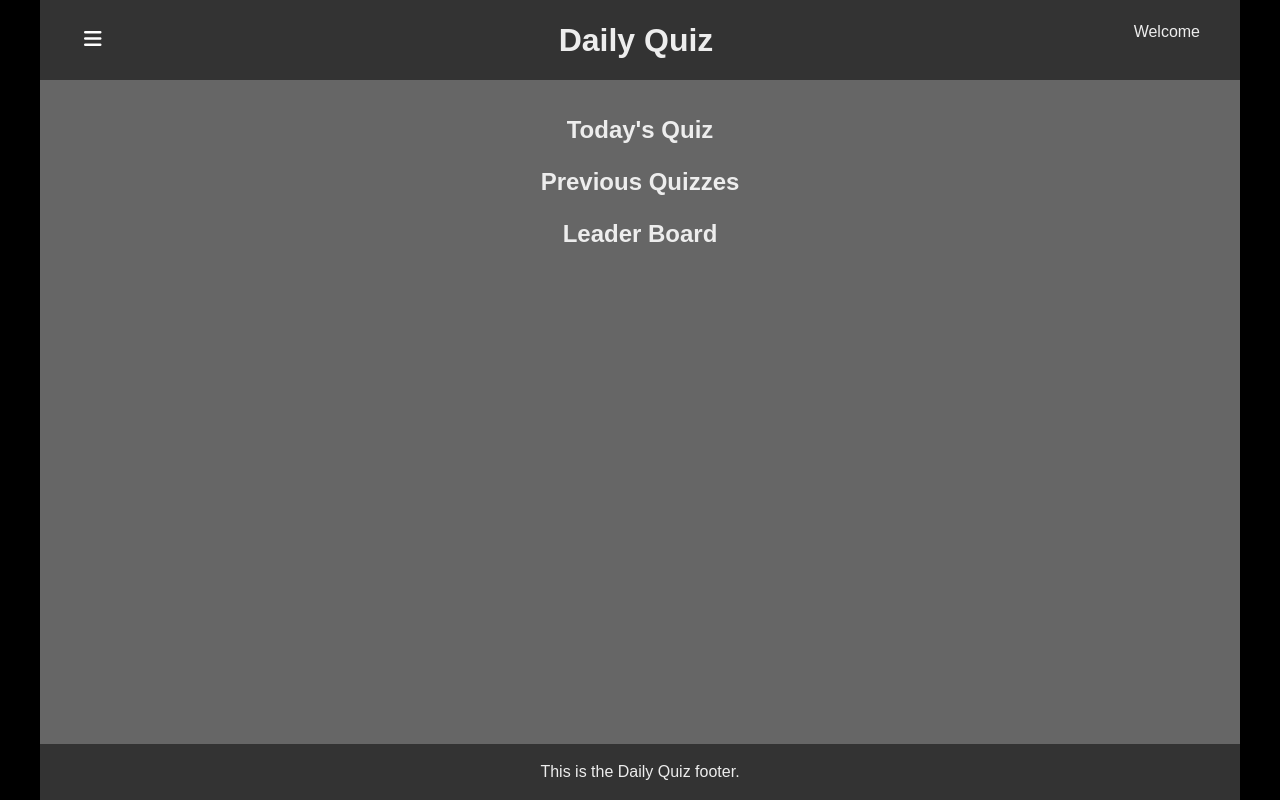
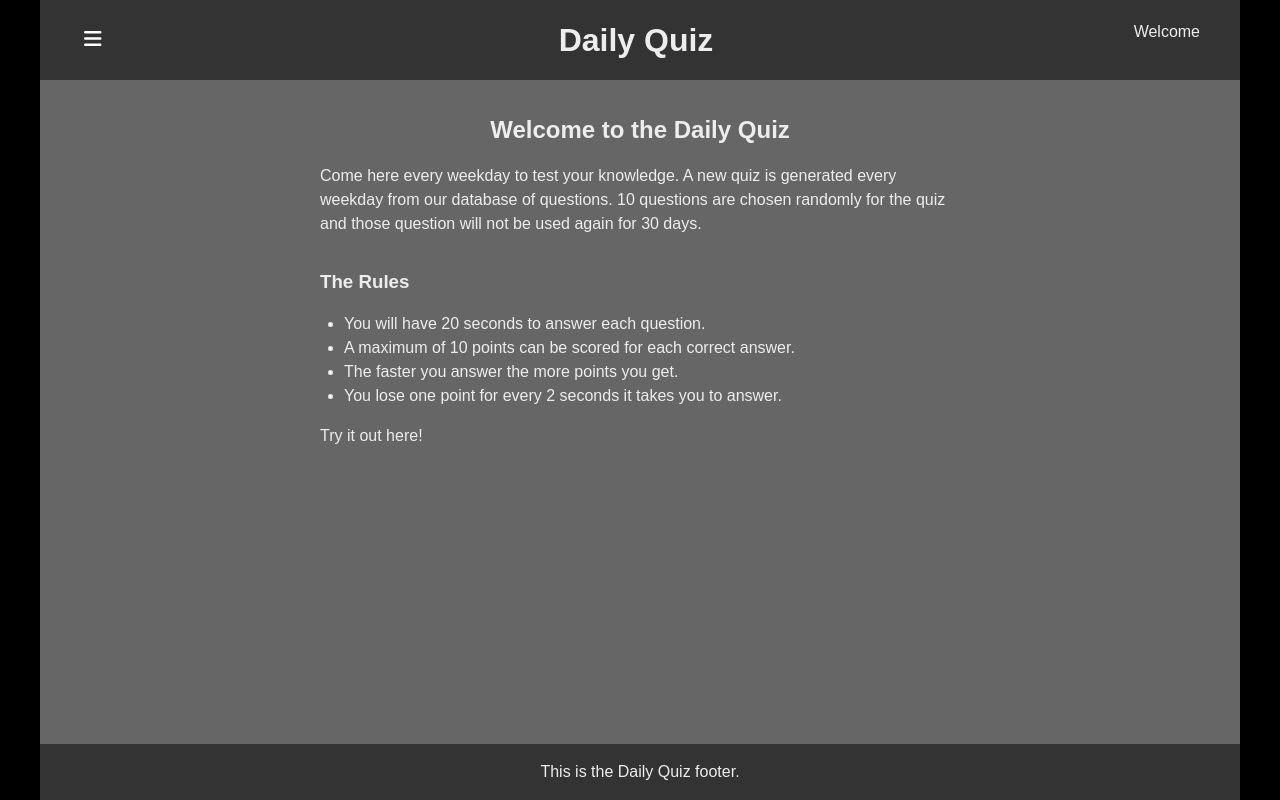
Before and after one commit to bassetthnd824/daily-quiz, a Next.js app: page / in a window 1280 px wide. Built offline with nearby package versions, Linux system fonts and the light colour scheme; no server answers.

Commit message:
new hompage updates

```diff
--- a/src/actions/deleteCsrfCookieAction.ts
+++ b/src/actions/deleteCsrfCookieAction.ts
@@ -1,7 +1,7 @@
 'use server'
 
 import { cookies } from 'next/headers'
-import { CSRF_TOKEN_NAME } from '@/util/constants'
+import { CSRF_TOKEN_NAME } from '@/constants/constants'
 
 const deleteCsrfCookieAction = async (): Promise<void> => {
   try {
--- /dev/null
+++ b/src/app/page.module.scss
@@ -0,0 +1,24 @@
+.title {
+  margin-bottom: 1rem;
+  text-align: center;
+}
+
+.secondaryTitle {
+  margin-bottom: 1rem;
+  padding-top: 1rem;
+}
+
+.paragraph {
+  margin-bottom: 1rem;
+}
+
+.ruleList {
+  margin-block-start: 1rem;
+  margin-block-end: 1rem;
+  padding-inline-start: 1.5rem;
+}
+
+.container {
+  max-width: 40rem;
+  margin: 0 auto;
+}
--- a/src/app/page.tsx
+++ b/src/app/page.tsx
@@ -1,7 +1,30 @@
-import { NavMenu } from '@/components/nav-menu/NavMenu'
+import { MAX_DAILY_QUESTIONS, MAX_POINTS, QUESTION_TIME, REUSE_QUESTION_AFTER_DAYS } from '@/constants/constants'
+import classes from './page.module.scss'
+import Link from 'next/link'
 
 const HomeComponent = () => {
-  return <NavMenu usageClass="homepageNav"></NavMenu>
+  const delaySeconds = QUESTION_TIME / 1000 / MAX_POINTS
+
+  return (
+    <div className={classes.container}>
+      <h2 className={classes.title}>Welcome to the Daily Quiz</h2>
+      <p className={classes.paragraph}>
+        Come here every weekday to test your knowledge. A new quiz is generated every weekday from our database of questions.{' '}
+        {MAX_DAILY_QUESTIONS} questions are chosen randomly for the quiz and those question will not be used again for{' '}
+        {REUSE_QUESTION_AFTER_DAYS} days.
+      </p>
+      <h3 className={classes.secondaryTitle}>The Rules</h3>
+      <ul className={classes.ruleList}>
+        <li>You will have {QUESTION_TIME / 1000} seconds to answer each question.</li>
+        <li>A maximum of {MAX_POINTS} points can be scored for each correct answer.</li>
+        <li>The faster you answer the more points you get.</li>
+        <li>You lose one point for every {delaySeconds > 1 ? `${delaySeconds} seconds` : 'second'} it takes you to answer.</li>
+      </ul>
+      <p className={classes.paragraph}>
+        Try it out <Link href="/todays-quiz">here</Link>!
+      </p>
+    </div>
+  )
 }
 
 export default HomeComponent
--- a/src/bo/quiz.bo.ts
+++ b/src/bo/quiz.bo.ts
@@ -2,14 +2,13 @@ import { quizDao } from '@/dao/quiz.dao'
 import { getCurrentDate, getMonthDateRange, shuffleArray } from '@/util/utility'
 import { questionDao } from '@/dao/question.dao'
 import { Question } from '@/models/question.model'
-import { QUESTION_TIME, Quiz } from '@/models/quiz.model'
+import { Quiz } from '@/models/quiz.model'
 import { firestore } from '@/firebase/server'
 import { UserAnswer } from '@/models/user-answer.model'
 import { QuizSummary } from '@/models/quiz-summary.model'
 import { QuizUser } from '@/models/user-profile.model'
 import { LeaderboardEntry } from '@/models/leaderboard-entry.model'
-
-const MAX_DAILY_QUESTIONS = 10
+import { MAX_DAILY_QUESTIONS, QUESTION_TIME } from '@/constants/constants'
 
 export type QuizzesParams = {
   userId?: string
--- a/src/components/quiz/question/Question.tsx
+++ b/src/components/quiz/question/Question.tsx
@@ -5,7 +5,7 @@ import { AnswerState } from '@/components/quiz/quiz/Quiz'
 import { Question as QuestionModel } from '@/models/question.model'
 import { useRef, useState } from 'react'
 import { UserAnswer } from '@/models/user-answer.model'
-import { CORRECT_TIME, QUESTION_TIME, SELECTED_TIME } from '@/models/quiz.model'
+import { CORRECT_TIME, QUESTION_TIME, SELECTED_TIME } from '@/constants/constants'
 
 export type QuestionProps = {
   question?: QuestionModel
--- /dev/null
+++ b/src/constants/constants.ts
@@ -0,0 +1,17 @@
+export const IS_PRODUCTION: boolean = process.env.NODE_ENV === 'production'
+
+export const CSRF_TOKEN_NAME: string = 'csrftoken'
+
+export const ERROR_CODE_INVALID_CSRF: string = 'middleware/invalid-csrf-token'
+export const ERROR_CODE_INTERNAL_SERVER: string = 'server/internal-server-error'
+export const SESSION_COOKIE = 'daily-quiz-session'
+
+export const REUSE_QUESTION_AFTER_DAYS = 30
+export const MAX_DAILY_QUESTIONS = 10
+export const MAX_POINTS = 10
+
+export const QUESTION_TIME = 20000
+export const SELECTED_TIME = 1000
+export const CORRECT_TIME = 2000
+
+export const DATE_FORMAT = 'YYYY-MM-DD'
--- a/src/dao/question.dao.ts
+++ b/src/dao/question.dao.ts
@@ -1,7 +1,8 @@
 import { firestore } from '@/firebase/server'
 import dayjs from 'dayjs'
-import { DATE_FORMAT, getCurrentDate } from '@/util/utility'
+import { getCurrentDate } from '@/util/utility'
 import { Question } from '@/models/question.model'
+import { DATE_FORMAT, REUSE_QUESTION_AFTER_DAYS } from '@/constants/constants'
 
 const QUESTIONS = 'questions'
 
@@ -10,7 +11,7 @@ const getQuestions = async (transaction: FirebaseFirestore.Transaction): Promise
     return []
   }
 
-  const thirtyDaysAgo = dayjs().subtract(30, 'day')
+  const thirtyDaysAgo = dayjs().subtract(REUSE_QUESTION_AFTER_DAYS, 'day')
   const results = await transaction.get(
     firestore.collection(QUESTIONS).where('status', '==', 'A').where('lastUsedDate', '<', thirtyDaysAgo.format(DATE_FORMAT))
   )
--- a/src/middleware.ts
+++ b/src/middleware.ts
@@ -1,10 +1,8 @@
 import { cookies } from 'next/headers'
 import { NextResponse } from 'next/server'
 import type { NextRequest } from 'next/server'
-import { CSRF_TOKEN_NAME, ERROR_CODE_INVALID_CSRF, IS_PRODUCTION } from '@/util/constants'
+import { CSRF_TOKEN_NAME, ERROR_CODE_INVALID_CSRF, IS_PRODUCTION, SESSION_COOKIE } from '@/constants/constants'
 import { generateCsrfToken, verifyCsrfToken } from '@/util/csrf-tokens'
-
-export const SESSION_COOKIE = 'daily-quiz-session'
 
 // This function can be marked `async` if using `await` inside
 export const middleware = async (request: NextRequest) => {
--- a/src/models/quiz.model.ts
+++ b/src/models/quiz.model.ts
@@ -1,9 +1,5 @@
 import { Question } from '@/models/question.model'
 import { QuizSummary } from './quiz-summary.model'
-
-export const QUESTION_TIME = 20000
-export const SELECTED_TIME = 1000
-export const CORRECT_TIME = 2000
 
 export type Quiz = {
   date: string
--- a/src/util/constants.ts
+++ /dev/null
@@ -1,6 +0,0 @@
-export const IS_PRODUCTION: boolean = process.env.NODE_ENV === 'production'
-
-export const CSRF_TOKEN_NAME: string = 'csrftoken'
-
-export const ERROR_CODE_INVALID_CSRF: string = 'middleware/invalid-csrf-token'
-export const ERROR_CODE_INTERNAL_SERVER: string = 'server/internal-server-error'
--- a/src/util/utility.ts
+++ b/src/util/utility.ts
@@ -1,6 +1,4 @@
 import dayjs from 'dayjs'
-
-export const DATE_FORMAT = 'YYYY-MM-DD'
 
 export type MonthYear = {
   monthNdx: number
```
